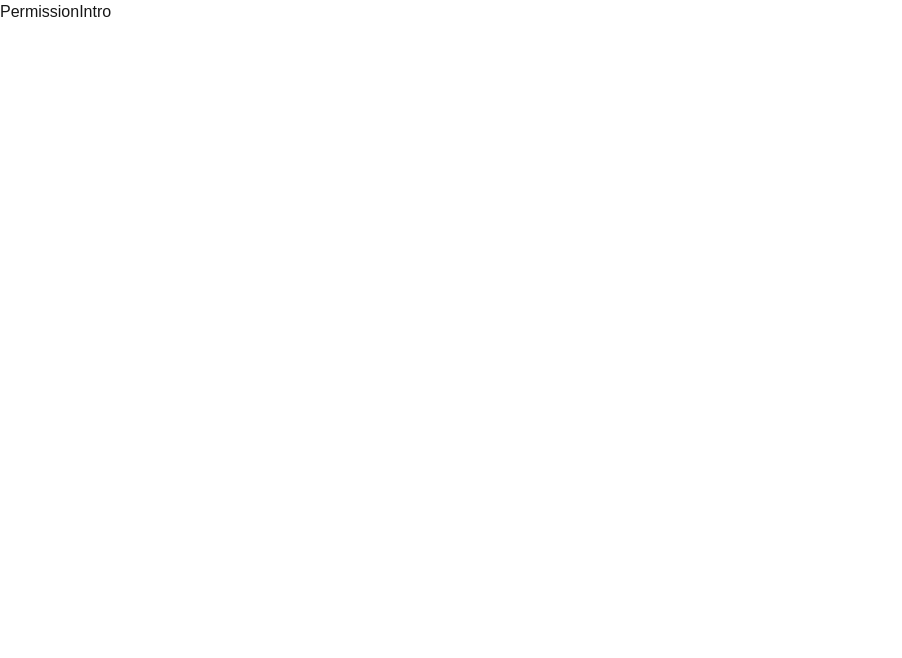
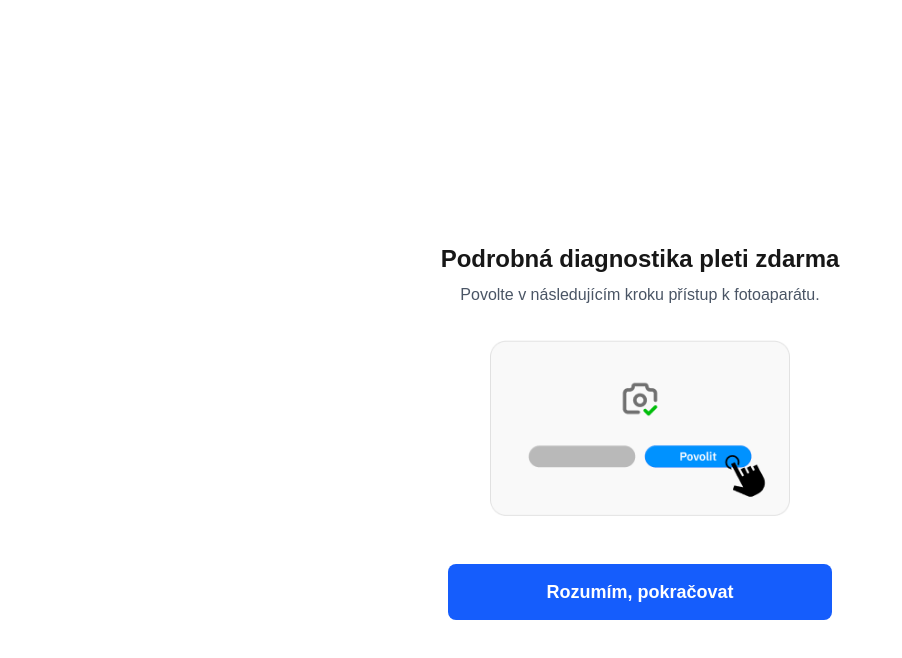
Before and after one commit to bitcooker/face-capture-flow, a Next.js app: page / in a window 1280 px wide. Shown: the top 658 px of the page, without its empty margins (0-902 px from the left). Built offline with nearby package versions, Linux system fonts and the light colour scheme.

Commit message:
feat: add camera prompt flow

```diff
--- a/src/app/page.tsx
+++ b/src/app/page.tsx
@@ -3,5 +3,5 @@
 import FaceCaptureFlow from '@/components/face-capture/FaceCaptureFlow';
 
 export default function Home() {
-	return <FaceCaptureFlow />;
+	return <FaceCaptureFlow handleImageUpload={() => {}} />;
 }
--- a/src/components/face-capture/FaceCaptureFlow.tsx
+++ b/src/components/face-capture/FaceCaptureFlow.tsx
@@ -1,49 +1,58 @@
 'use client';
 
 import { useEffect, useState } from 'react';
+import CameraPromptFlow from './flows/CameraPromptFlow';
 
-export type FlowType = 'camera-blocked' | 'camera-granted' | 'camera-prompt';
+type PermissionState = 'loading' | 'granted' | 'prompt' | 'denied';
 
-export default function FaceCaptureFlow() {
-	const [flow, setFlow] = useState<FlowType | null>(null);
-	const [showPermissionIntro, setShowPermissionIntro] = useState(false);
+export default function FaceCaptureFlow({
+	handleImageUpload,
+}: {
+	handleImageUpload: (dataUrl: string) => void;
+}) {
+	const [permissionState, setPermissionState] =
+		useState<PermissionState>('loading');
+	const [startCamera, setStartCamera] = useState(false);
 
 	useEffect(() => {
-		async function detectPermission() {
+		async function checkPermission() {
 			try {
 				const result = await navigator.permissions.query({
 					name: 'camera' as PermissionName,
 				});
-				if (result.state === 'granted') setFlow('camera-granted');
-				else if (result.state === 'prompt') {
-					setFlow('camera-prompt');
-					setShowPermissionIntro(true);
-				} else setFlow('camera-blocked');
+				setPermissionState(result.state as PermissionState);
 			} catch (err) {
 				try {
 					await navigator.mediaDevices.getUserMedia({ video: true });
-					setFlow('camera-granted');
-				} catch (err) {
-					setFlow('camera-blocked');
+					setPermissionState('granted');
+				} catch {
+					setPermissionState('denied');
 				}
 			}
 		}
 
-		detectPermission();
+		checkPermission();
 	}, []);
 
-	if (!flow) return <div className='text-center p-4'>Loading...</div>;
-
-	if (flow === 'camera-prompt' && showPermissionIntro) {
-		return <>PermissionIntro</>;
+	if (permissionState === 'loading') {
+		return <div className='text-center pt-32 text-gray-500'>Načítání…</div>;
 	}
 
-	switch (flow) {
-		case 'camera-granted':
-			return <>DefaultAccessFlow</>;
-		case 'camera-prompt':
-			return <>CameraFlow</>;
-		case 'camera-blocked':
-			return <>UploadFallbackFlow</>;
+	if (permissionState === 'denied') {
+		return <>ManualUploadFlow</>;
 	}
+
+	if (permissionState === 'prompt' && !startCamera) {
+		return (
+			<CameraPromptFlow
+				onPermissionGranted={() => {
+					setPermissionState('granted');
+					setStartCamera(true);
+				}}
+				onPermissionDenied={() => setPermissionState('denied')}
+			/>
+		);
+	}
+
+	return <>CameraCapture</>;
 }
--- /dev/null
+++ b/src/components/face-capture/flows/CameraPromptFlow.tsx
@@ -0,0 +1,39 @@
+'use client';
+
+import { useState } from 'react';
+import CameraIntroScreen from '../screens/CameraIntroScreen';
+
+interface Props {
+	onPermissionGranted: () => void;
+	onPermissionDenied: () => void;
+}
+
+export default function CameraPromptFlow({
+	onPermissionGranted,
+	onPermissionDenied,
+}: Props) {
+	const [isRequesting, setIsRequesting] = useState(false);
+
+	const requestCameraAccess = async () => {
+		try {
+			setIsRequesting(true);
+			const stream = await navigator.mediaDevices.getUserMedia({
+				video: true,
+			});
+			stream.getTracks().forEach((track) => track.stop());
+			onPermissionGranted();
+		} catch (error) {
+			console.error('Camera access denied:', error);
+			onPermissionDenied();
+		} finally {
+			setIsRequesting(false);
+		}
+	};
+
+	return (
+		<CameraIntroScreen
+			onContinue={requestCameraAccess}
+			loading={isRequesting}
+		/>
+	);
+}
--- /dev/null
+++ b/src/components/face-capture/screens/CameraIntroScreen.tsx
@@ -0,0 +1,44 @@
+import Image from 'next/image';
+
+interface Props {
+	onContinue: () => void;
+	loading?: boolean;
+}
+
+export default function CameraIntroScreen({ onContinue, loading }: Props) {
+	return (
+		<div className='flex flex-col items-center justify-center min-h-screen bg-white px-4 sm:px-6 pt-12 sm:pt-16 text-center'>
+			<h1 className='text-xl sm:text-2xl font-bold leading-tight mb-2'>
+				Podrobná diagnostika pleti zdarma
+			</h1>
+			<p className='text-gray-600 text-sm sm:text-base leading-relaxed mb-6 sm:mb-8'>
+				Povolte v následujícím kroku přístup k fotoaparátu.
+			</p>
+
+			<div className='mb-10 sm:mb-12 w-full max-w-xs sm:max-w-sm'>
+				<Image
+					src='/images/facecam-guide.png'
+					alt='Camera permission guide'
+					width={300}
+					height={200}
+					className='mx-auto'
+					priority
+				/>
+			</div>
+
+			<div className='w-full max-w-xs sm:max-w-sm'>
+				<button
+					className={`w-full py-3 sm:py-3.5 text-white text-base sm:text-lg font-semibold rounded-lg transition-colors duration-200 ${
+						loading
+							? 'bg-gray-400'
+							: 'bg-blue-600 hover:bg-blue-700'
+					}`}
+					onClick={onContinue}
+					disabled={loading}
+				>
+					Rozumím, pokračovat
+				</button>
+			</div>
+		</div>
+	);
+}
```
Also changed, not shown: public/images/facecam-guide.png (added).
